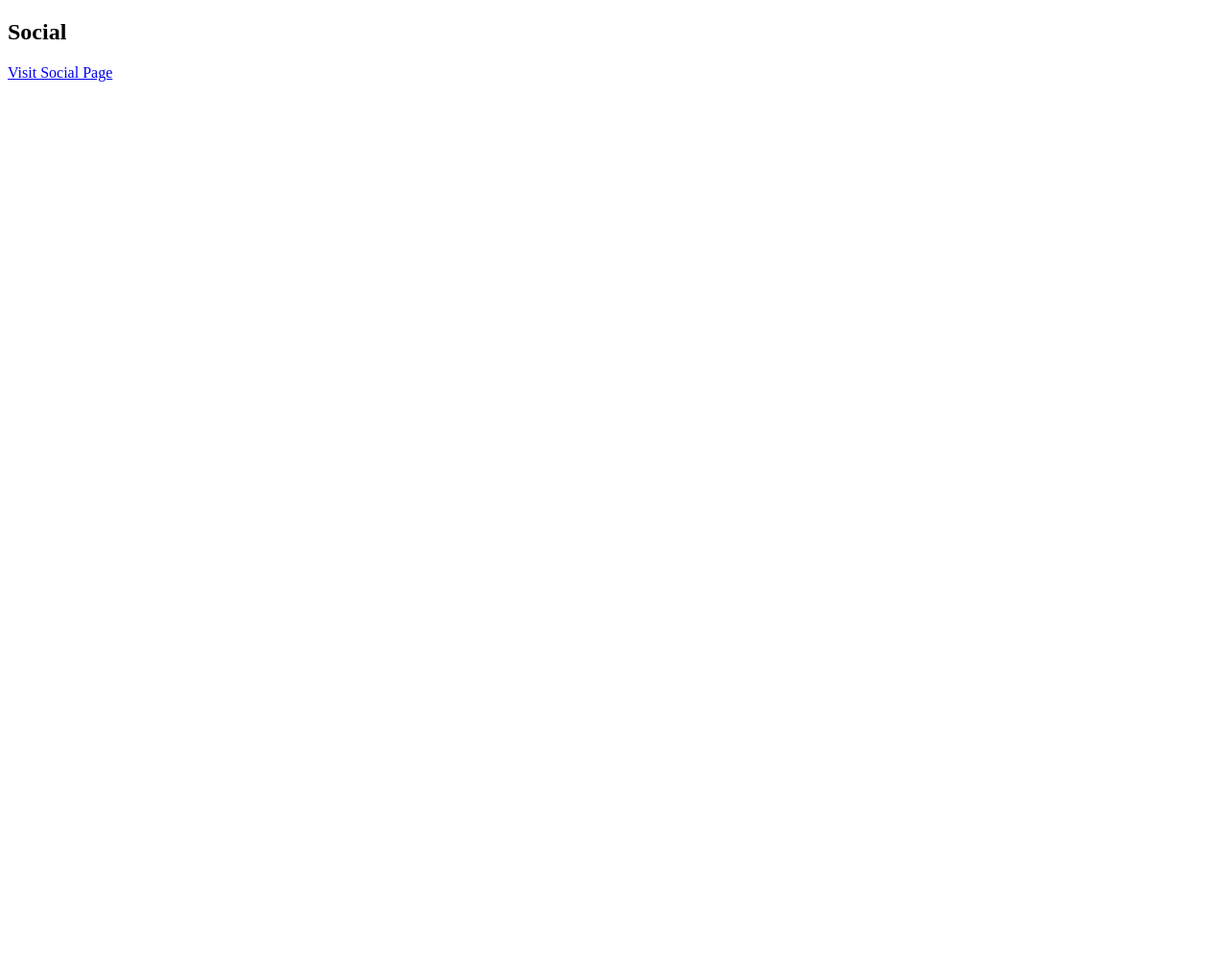
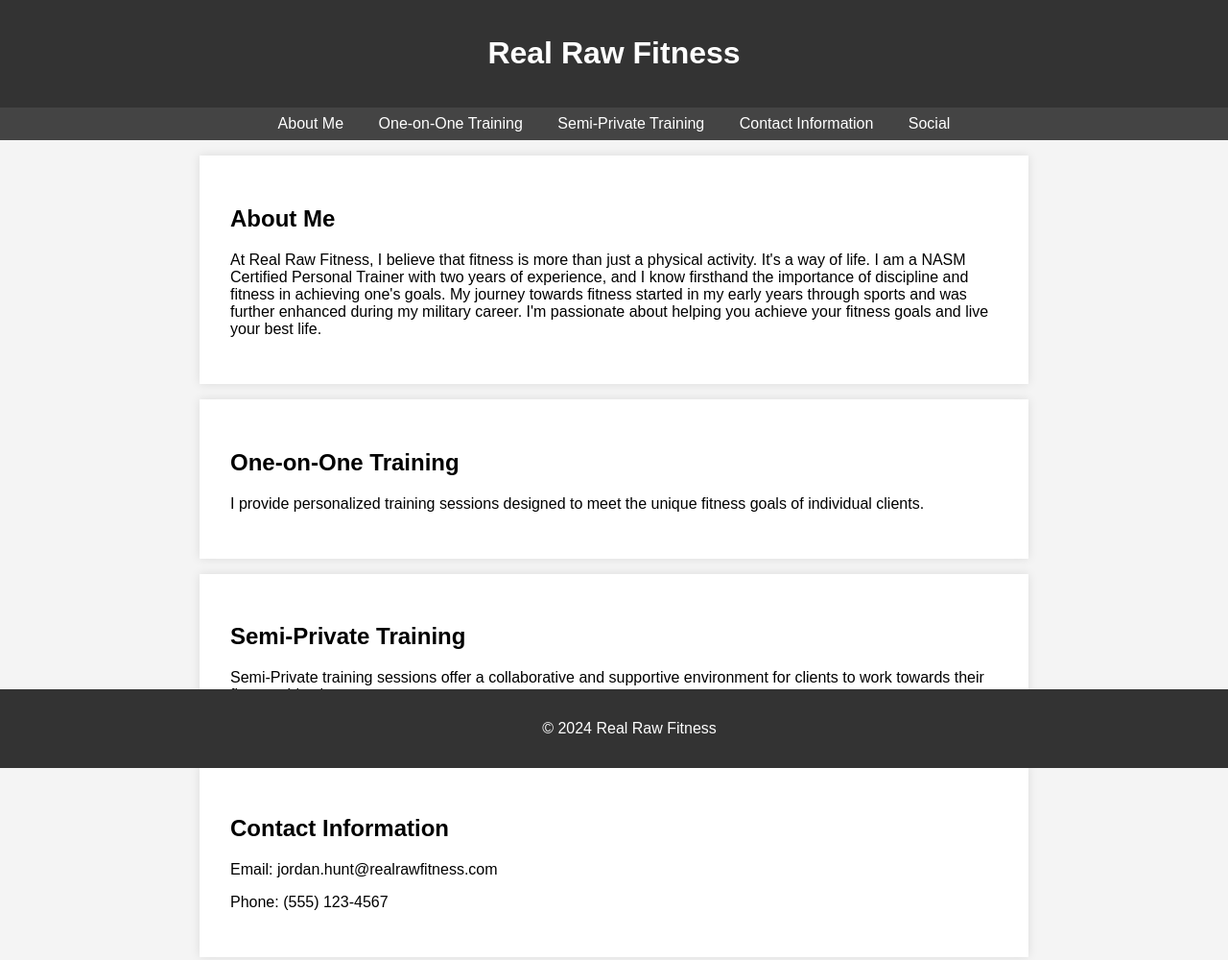
Before and after one commit to jrdxnra/github, a plain HTML site: page index.html in a window 1280 px wide. Shown: the top 1000 px of the page at 96% size. Before the commit the page ends 800 px from the top, so only its background shows below. Drawn offline with Linux system fonts and the light colour scheme.

Commit message:
Update index.html

```diff
--- a/index.html
+++ b/index.html
@@ -4,37 +4,104 @@
     <meta charset="UTF-8">
     <meta name="viewport" content="width=device-width, initial-scale=1.0">
     <title>Real Raw Fitness</title>
-    <!-- CSS styles remain the same -->
     <style>
-        /* CSS styles from index.html */
+        body {
+            font-family: Arial, sans-serif;
+            margin: 0;
+            padding: 0;
+            background-color: #f4f4f4;
+        }
+        header {
+            background-color: #333;
+            color: #fff;
+            padding: 1rem;
+            text-align: center;
+        }
+        nav {
+            background-color: #444;
+            color: #fff;
+            padding: 0.5rem;
+            text-align: center;
+        }
+        nav a {
+            color: #fff;
+            margin: 0 1rem;
+            text-decoration: none;
+        }
+        section {
+            padding: 2rem;
+            background-color: #fff;
+            margin: 1rem auto;
+            max-width: 800px;
+            box-shadow: 0 0 10px rgba(0,0,0,0.1);
+        }
+        footer {
+            background-color: #333;
+            color: #fff;
+            text-align: center;
+            padding: 1rem;
+            position: fixed;
+            bottom: 0;
+            width: 100%;
+        }
+        .social-media {
+            background-color: #fff;
+            padding: 2rem;
+            margin: 1rem auto;
+            max-width: 800px;
+            box-shadow: 0 0 10px rgba(0,0,0,0.1);
+        }
+        .post {
+            border-bottom: 1px solid #ddd;
+            padding-bottom: 1rem;
+            margin-bottom: 1rem;
+        }
+        .post:last-child {
+            border-bottom: none;
+            margin-bottom: 0;
+        }
+        .like-comment {
+            margin-top: 0.5rem;
+            color: #555;
+            cursor: pointer;
+        }
     </style>
 </head>
 <body>
     <header>
-        <!-- Header content -->
+        <h1>Real Raw Fitness</h1>
     </header>
     <nav>
-        <!-- Navigation links -->
+        <a href="#about">About Me</a>
+        <a href="#one-on-one">One-on-One Training</a>
+        <a href="#semi-private">Semi-Private Training</a>
+        <a href="#contact">Contact Information</a>
+        <a href="#social">Social</a>
     </nav>
     <section id="about">
-        <!-- About Me section -->
+        <h2>About Me</h2>
+        <p>At Real Raw Fitness, I believe that fitness is more than just a physical activity. It's a way of life. I am a NASM Certified Personal Trainer with two years of experience, and I know firsthand the importance of discipline and fitness in achieving one's goals. My journey towards fitness started in my early years through sports and was further enhanced during my military career. I'm passionate about helping you achieve your fitness goals and live your best life.</p>
     </section>
     <section id="one-on-one">
-        <!-- One-on-One Training section -->
+        <h2>One-on-One Training</h2>
+        <p>I provide personalized training sessions designed to meet the unique fitness goals of individual clients.</p>
     </section>
     <section id="semi-private">
-        <!-- Semi-Private Training section -->
+        <h2>Semi-Private Training</h2>
+        <p>Semi-Private training sessions offer a collaborative and supportive environment for clients to work towards their fitness objectives.</p>
     </section>
     <section id="contact">
-        <!-- Contact Information section -->
+        <h2>Contact Information</h2>
+        <p>Email: jordan.hunt@realrawfitness.com</p>
+        <p>Phone: (555) 123-4567</p>
     </section>
-    <section id="social">
+    <section id="social" class="social-media">
         <h2>Social</h2>
         <!-- Link to social page -->
         <a href="social.html">Visit Social Page</a>
     </section>
     <footer>
-        <!-- Footer content -->
+        <p>&copy; 2024 Real Raw Fitness</p>
     </footer>
 </body>
 </html>
```
